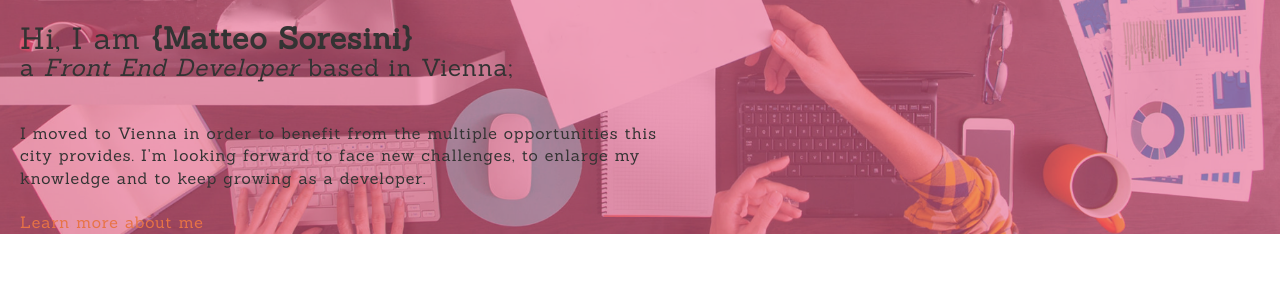
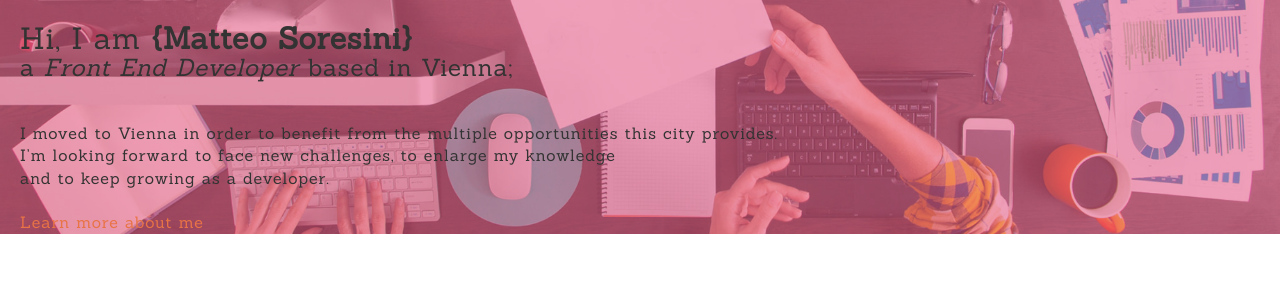
Before and after one commit to Matteobikk90/Portfolio2, a PHP site: page / in a window 1280 px wide. Shown: the part 60-360 px from the top of the page. Run offline with PHP 8.4, Linux system fonts and the light colour scheme; some libraries are stand-ins or nearby versions.

Commit message:
going to works

```diff
--- a/css/style.css
+++ b/css/style.css
@@ -63,7 +63,7 @@ a {
 }
 
 .me_description {
-	width: 50%;
+	width: 70%;
 	margin: 40px auto auto 20px;
 }
 
--- a/index.html
+++ b/index.html
@@ -34,9 +34,12 @@
            </header>
 
            <div class="me"> <br>
+
                <h2 class="me_headline">Hi, I am <b>{Matteo Soresini}</b> </h2>
                <h3 class="me_headline"> a <i>Front End Developer</i> based in Vienna;</h3>
-               <p class="me_description">I moved to Vienna in order to benefit from the multiple opportunities this city provides. I’m looking forward to face new challenges, to enlarge my knowledge and to keep growing as a developer.</p>
+               <p class="me_description">I moved to Vienna in order to benefit from the multiple opportunities this city provides. <br>
+               I’m looking forward to face new challenges, to enlarge my knowledge <br>
+               and to keep growing as a developer.</p>
                <br>
                <a href="https://profiles.generalassemb.ly/matteo-soresini" class="me_link">Learn more about me</a>
 
```
